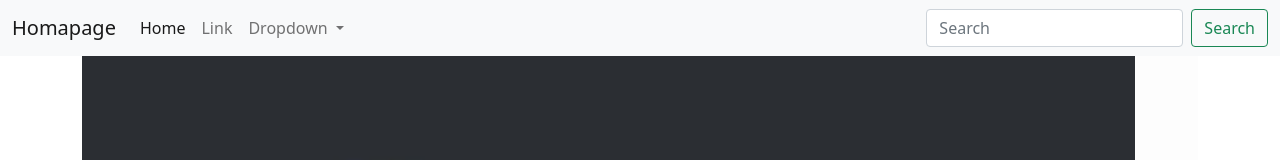
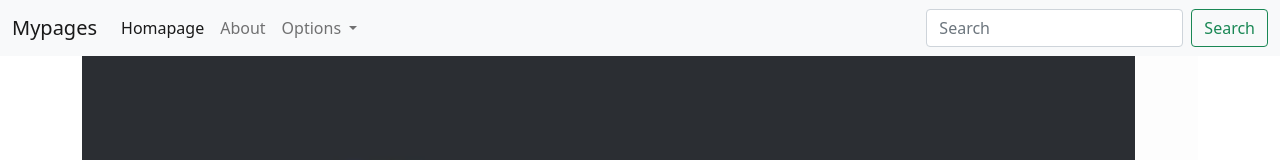
Before and after one commit to orellana179/create-githubpages, a plain HTML site: page index.html in a window 1280 px wide. Shown: the top 160 px of the page. Drawn offline with nearby package versions, Linux system fonts and the light colour scheme.

Commit message:
Editamos el menu

```diff
--- a/index.html
+++ b/index.html
@@ -10,21 +10,21 @@
 
     <nav class="navbar navbar-expand-lg navbar-light bg-light">
         <div class="container-fluid">
-          <a class="navbar-brand" href="#">Homapage</a>
+          <a class="navbar-brand" href="#">Mypages</a>
           <button class="navbar-toggler" type="button" data-bs-toggle="collapse" data-bs-target="#navbarSupportedContent" aria-controls="navbarSupportedContent" aria-expanded="false" aria-label="Toggle navigation">
             <span class="navbar-toggler-icon"></span>
           </button>
           <div class="collapse navbar-collapse" id="navbarSupportedContent">
             <ul class="navbar-nav me-auto mb-2 mb-lg-0">
               <li class="nav-item">
-                <a class="nav-link active" aria-current="page" href="#">Home</a>
+                <a class="nav-link active" aria-current="page" href="#">Homapage</a>
               </li>
               <li class="nav-item">
-                <a class="nav-link" href="#">Link</a>
+                <a class="nav-link" href="#">About</a>
               </li>
               <li class="nav-item dropdown">
                 <a class="nav-link dropdown-toggle" href="#" id="navbarDropdown" role="button" data-bs-toggle="dropdown" aria-expanded="false">
-                  Dropdown
+                  Options
                 </a>
                 <ul class="dropdown-menu" aria-labelledby="navbarDropdown">
                   <li><a class="dropdown-item" href="#">Action</a></li>
```
